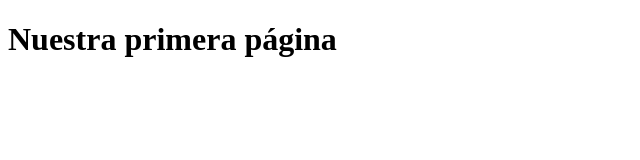
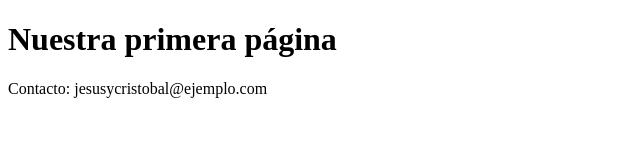
Before and after one commit to VerdugoPerales/taller-2-git, a plain HTML site: page index.html in a window 1280 px wide. Shown: the whole page, without its empty margins (0-640 px from the left). Drawn offline with Linux system fonts and the light colour scheme.

Commit message:
feat: añadir contacto

```diff
--- a/index.html
+++ b/index.html
@@ -6,5 +6,6 @@
 </head>
 <body>
 <h1>Nuestra primera página</h1>
+<p>Contacto: jesusycristobal@ejemplo.com</p>
 </body>
 </html>
```
